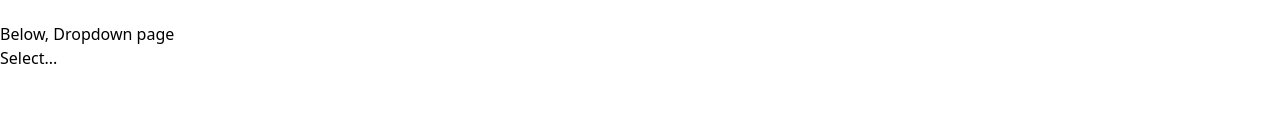
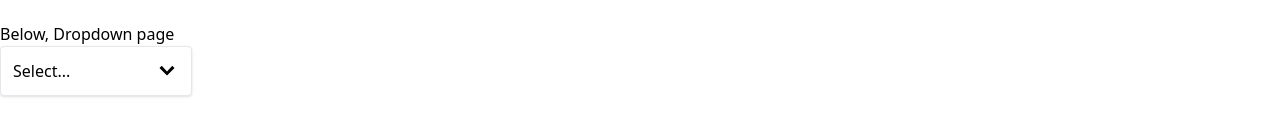
Before and after one commit to pedrolopezbiedma/React_FWK_Docu, a React (Create React App) app: page / in a window 1280 px wide. Shown: the part 490-626 px from the top of the page. Built offline with nearby package versions, Linux system fonts and the light colour scheme.

Commit message:
Styling Dropdown component

```diff
--- a/src/components/Dropdown.js
+++ b/src/components/Dropdown.js
@@ -1,4 +1,6 @@
 import { useState } from "react"
+
+import { GoChevronDown } from "react-icons/go";
 
 const Dropdown = ({ colors, selectedOption, handleSelectedOption }) => {
     const [expanded, setExpanded] = useState(false);
@@ -13,13 +15,23 @@
     }
 
     return (
-        <div>
-            <div onClick={handleExpandOptions}>{ selectedOption ? selectedOption : 'Select...'}</div>
+        <div className="w-48 relative">
+            <div
+                className='flex justify-between items-center cursor-pointer border rounded p-3 shadow bg-white w-full'
+                onClick={handleExpandOptions}>
+                    { selectedOption ? selectedOption : 'Select...'}
+                    <GoChevronDown className="text-2xl"/>
+            </div>
             { expanded &&
-                <div>
+                <div className="absolute top-full rounded shadow bg-white w-full">
                     { colors.map((color) => {
                         return (
-                            <div key={color.id} onClick={() => handleClickedOption(color.value)}>{ color.value }</div>
+                            <div
+                                className='hover: bg-sky-100 rounded cursor-pointer p-1'
+                                key={color.id}
+                                onClick={() => handleClickedOption(color.value)}>
+                                    { color.value }
+                            </div>
                         )
                     }) }
                 </div>
```
